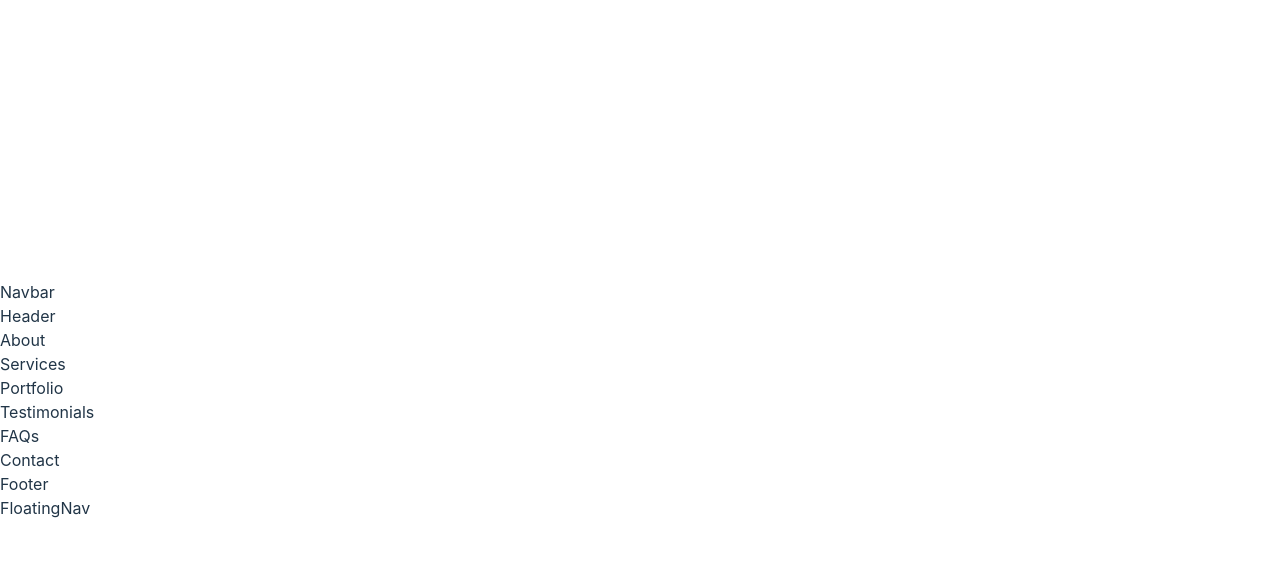
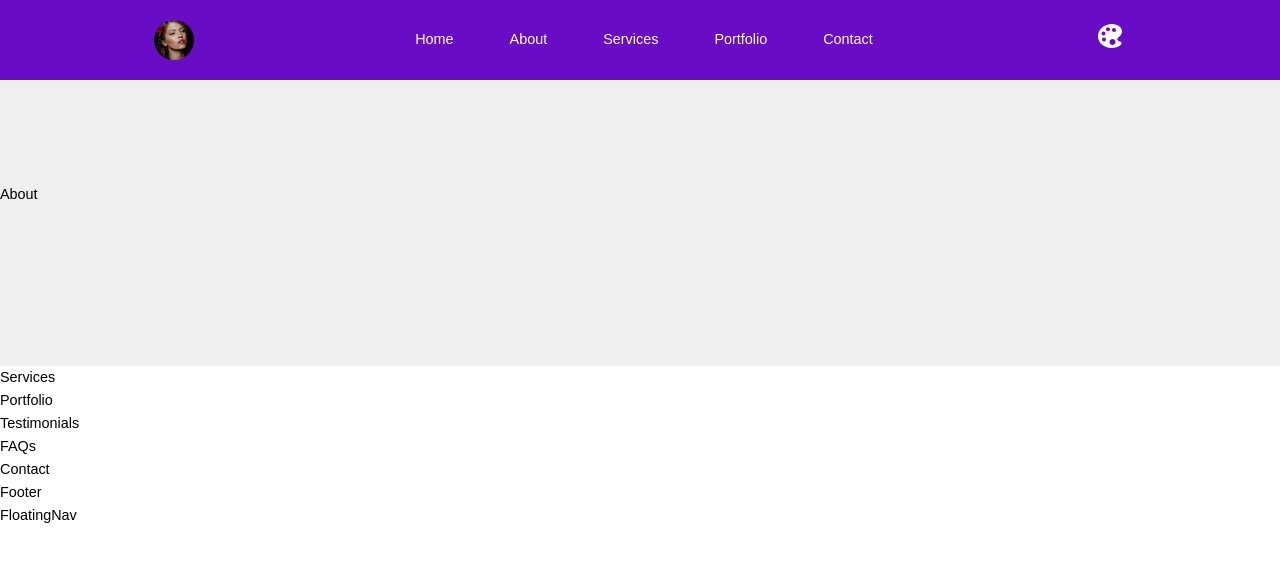
Before and after one commit to blademan/FrontPx_portfolio_2023, a React (Vite) app: page / in a window 1280 px wide. Shown: the top 562 px of the page. Built offline with nearby package versions, Linux system fonts and the light colour scheme; the HTML template or start-up script is replaced by a standard one.

Commit message:
add navbar styles

```diff
--- a/package.json
+++ b/package.json
@@ -10,7 +10,8 @@
   },
   "dependencies": {
     "react": "^18.2.0",
-    "react-dom": "^18.2.0"
+    "react-dom": "^18.2.0",
+    "react-icons": "^4.7.1"
   },
   "devDependencies": {
     "@types/react": "^18.0.27",
--- a/src/index.css
+++ b/src/index.css
@@ -1,69 +1,217 @@
-:root {
-  font-family: Inter, system-ui, Avenir, Helvetica, Arial, sans-serif;
-  line-height: 1.5;
-  font-weight: 400;
-
-  color-scheme: light dark;
-  color: rgba(255, 255, 255, 0.87);
-  background-color: #242424;
-
-  font-synthesis: none;
-  text-rendering: optimizeLegibility;
-  -webkit-font-smoothing: antialiased;
-  -moz-osx-font-smoothing: grayscale;
-  -webkit-text-size-adjust: 100%;
+* {
+  margin: 0;
+  padding: 0;
+  border: 0;
+  outline: 0;
+  list-style: none;
+  text-decoration: none;
+  box-sizing: border-box;
 }
 
-a {
-  font-weight: 500;
-  color: #646cff;
-  text-decoration: inherit;
+:root {
+  --primary-hue: 270;
+  --black-lightness: 15%;
+  --dark-lightness: 44%;
+  --light-lightness: 94%;
+  --white-lightness: 100%;
+  --color-primary: hsl(var(--primary-hue), 89%, 41%);
+  --color-white: hsl(0, 5%, var(--white-lightness));
+  --color-light: hsl(var(--primary-hue), 5%, var(--light-lightness));
+  --color-black: hsl(var(--primary-hue), 5%, var(--black-lightness));
+  --color-dark: hsl(var(--primary-hue), 5%, var(--dark-lightness));
+
+  /* GENERAL CONTAINER VARIABLES */
+  --container-width-lg: 76%;
+  --container-width-md: 90%;
+
+  /* BORDER RADIUS VARIABLES */
+  --border-radius-1: 1.2rem;
+  --border-radius-2: 0.8rem;
+  --border-radius-3: 0.5rem;
+
+  /* GENERAL TRANSITION VARIABLE */
+  --transition: all 500ms ease;
 }
-a:hover {
-  color: #535bf2;
+
+html {
+  scroll-behavior: smooth;
 }
 
 body {
-  margin: 0;
-  display: flex;
-  place-items: center;
-  min-width: 320px;
-  min-height: 100vh;
+  font-family: 'Montserrat', sans-serif;
+  line-height: 1.6;
+  font-size: 0.9rem;
+}
+
+/* GENERAL CONTAINER CLASS */
+.container {
+  width: var(--container-width-lg);
+  margin-inline: auto;
+  max-width: 1920px;
+}
+
+/* GENERAL SECTION STYLES */
+section {
+  padding: 10rem 0;
+  background: var(--color-light);
+  transition: var(--transition);
+}
+
+section:nth-child(even) {
+  background: var(--color-white);
+}
+
+section > h2 {
+  text-align: center;
+}
+
+section > p {
+  text-align: center;
+  margin: 0.5rem auto 4rem;
+  width: 40%;
+}
+
+/* GENERAL SECTION STYLES */
+a {
+  color: var(--color-white);
+  transition: var(--transition);
+}
+
+/* GENERAL HEADING STYLES */
+h1,
+h2,
+h3,
+h4,
+h5,
+h6 {
+  line-height: 1.1;
+  color: var(--color-black);
 }
 
 h1 {
-  font-size: 3.2em;
-  line-height: 1.1;
+  font-size: 3rem;
 }
 
-button {
-  border-radius: 8px;
-  border: 1px solid transparent;
-  padding: 0.6em 1.2em;
-  font-size: 1em;
-  font-weight: 500;
-  font-family: inherit;
-  background-color: #1a1a1a;
-  cursor: pointer;
-  transition: border-color 0.25s;
-}
-button:hover {
-  border-color: #646cff;
-}
-button:focus,
-button:focus-visible {
-  outline: 4px auto -webkit-focus-ring-color;
+h2 {
+  font-size: 2rem;
 }
 
-@media (prefers-color-scheme: light) {
-  :root {
-    color: #213547;
-    background-color: #ffffff;
+h3 {
+  font-size: 1.6rem;
+}
+
+h4 {
+  font-size: 1.1rem;
+}
+
+h5 {
+  font-size: 0.95rem;
+}
+
+h6 {
+  font-size: 0.8rem;
+}
+
+/* GENERAL IMAGES STYLES */
+img {
+  display: block;
+  width: 100%;
+  object-fit: cover;
+}
+
+/* GENERAL BUTTON STYLES */
+.btn {
+  display: inline-block;
+  width: fit-content;
+  display: flex;
+  align-items: center;
+  gap: 1rem;
+  background: var(--color-light);
+  color: var(--color-black);
+  padding: 0.6rem 2.5rem;
+  border: 2px solid transparent;
+  border-radius: var(--border-radius-2);
+  cursor: pointer;
+}
+
+.btn:hover {
+  background-color: transparent;
+  border-color: var(--color-light);
+  transform: translateY(-0.5rem);
+}
+
+.btn.white {
+  background: var(--color-white);
+}
+
+.btn.white:hover {
+  background: transparent;
+  border-color: var(--color-white);
+}
+
+.btn.primary {
+  background: var(--color-primary);
+  /* text color always white that's why i didn't use a variable color */
+  color: white;
+}
+
+.btn.primary:hover {
+  background: transparent;
+  border-color: var(--color-primary);
+  color: var(--color-primary);
+}
+
+.btn.sm {
+  padding: 0.5rem 1.2rem;
+}
+
+/* MEDIA QUERIES (tablets) */
+@media screen and (max-width: 1024px) {
+  body {
+    font-size: 1rem;
   }
-  a:hover {
-    color: #747bff;
+
+  .container {
+    width: var(--container-width-md);
   }
-  button {
-    background-color: #f9f9f9;
+
+  section {
+    padding: 8rem 0;
+  }
+
+  section > p {
+    width: 72%;
+    margin-bottom: 3rem;
+  }
+
+  h1 {
+    font-size: 2rem;
   }
 }
+
+/* MEDIA QUERIES (phones) */
+@media screen and (max-width: 600px) {
+  h1 {
+    font-size: 2.4rem;
+  }
+
+  h2 {
+    font-size: 1.8rem;
+  }
+
+  h3 {
+    font-size: 1.4rem;
+  }
+
+  h4 {
+    font-size: 1rem;
+  }
+
+  .btn {
+    padding: 0.6rem 1.5rem;
+  }
+
+  section > p {
+    width: var(--container-width-md);
+  }
+}
--- a/src/sections/about/About.jsx
+++ b/src/sections/about/About.jsx
@@ -1,5 +1,5 @@
 import styles from './about.module.css';
 
 export default function About() {
-  return <div>About</div>;
+  return <section>About</section>;
 }
--- a/src/sections/header/Header.jsx
+++ b/src/sections/header/Header.jsx
@@ -1,5 +1,5 @@
 import styles from './header.module.css';
 
 export default function Header() {
-  return <div>Header</div>;
+  return <header>Header</header>;
 }
--- a/src/sections/navbar/Navbar.jsx
+++ b/src/sections/navbar/Navbar.jsx
@@ -1,5 +1,26 @@
+import Logo from '../../assets/logo.jpg';
+import data from './data';
+import { IoIosColorPalette } from 'react-icons/io';
 import styles from './navbar.module.css';
 
 export default function Navbar() {
-  return <div>Navbar</div>;
+  return (
+    <nav className={styles.navbar}>
+      <div className={`container ${styles.nav_container}`}>
+        <a href="index.html" className={styles.nav__logo}>
+          <img src={Logo} alt="Logo" />
+        </a>
+        <ul className={styles.nav__menu}>
+          {data.map(({ id, link, title }) => (
+            <li key={id}>
+              <a href={link}>{title}</a>
+            </li>
+          ))}
+        </ul>
+        <button id={styles.theme__icon}>
+          <IoIosColorPalette />
+        </button>
+      </div>
+    </nav>
+  );
 }
--- /dev/null
+++ b/src/sections/navbar/data.js
@@ -0,0 +1,9 @@
+const data = [
+  { id: 1, link: '#', title: 'Home' },
+  { id: 2, link: '#about', title: 'About' },
+  { id: 3, link: '#services', title: 'Services' },
+  { id: 4, link: '#portfolio', title: 'Portfolio' },
+  { id: 5, link: '#contact', title: 'Contact' },
+];
+
+export default data;
--- a/src/sections/navbar/navbar.module.css
+++ b/src/sections/navbar/navbar.module.css
@@ -0,0 +1,43 @@
+nav.navbar {
+  width: 100vw;
+  height: 5rem;
+  display: grid;
+  place-items: center;
+  background: var(--color-primary);
+  position: fixed;
+  top: 0;
+  left: 0;
+  z-index: 9;
+  box-shadow: 0 1rem 1.5rem hsla(var(--primary-blue), 68%, 42%, 20%);
+  transition: var(--transition);
+}
+
+.nav_container {
+  display: flex;
+  justify-content: space-between;
+  align-items: center;
+}
+
+.nav__logo img {
+  width: 2.5rem;
+  border-radius: 50%;
+  overflow: hidden;
+}
+
+.nav__menu {
+  display: flex;
+  gap: 3.5rem;
+}
+
+#theme__icon {
+  background: transparent;
+  color: white;
+  font-size: 2rem;
+  cursor: pointer;
+}
+
+@media screen and (max-width: 1024px) {
+  .nav__menu {
+    display: none;
+  }
+}
```
Also changed, not shown: 1 other file (tests, documents, lock files or other folders).
